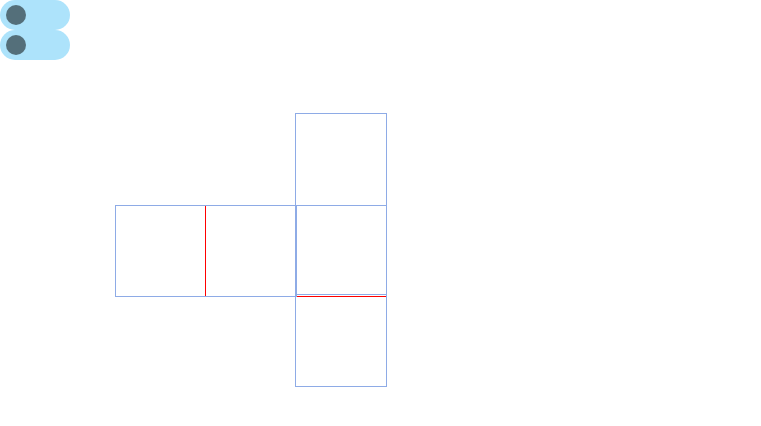
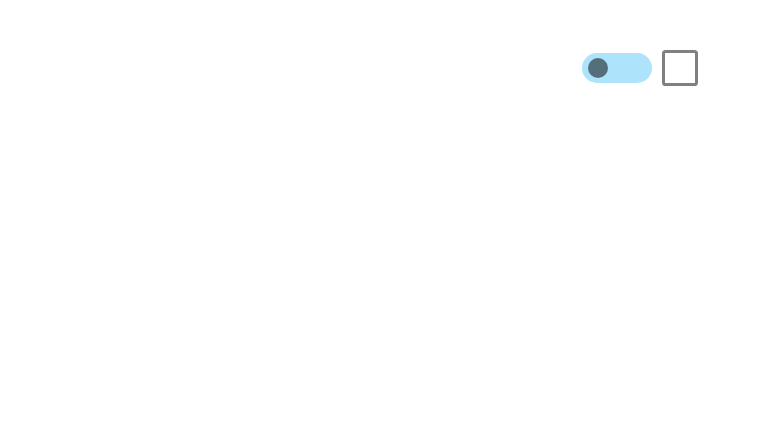
Before and after one commit to ArandaCampos/UI-react, a React (Create React App) app: page / in a window 1280 px wide. Shown: the top 426 px of the page, without its empty margins (0-761 px from the left). Built offline with nearby package versions, Linux system fonts and the light colour scheme.

Commit message:
add TickButton

```diff
--- a/src/App.css
+++ b/src/App.css
@@ -0,0 +1,6 @@
+.App{
+    display: flex;
+    justify-content: center;
+    align-items: center;
+    gap: 10px;
+}
--- a/src/App.js
+++ b/src/App.js
@@ -1,4 +1,4 @@
-import './App.css';
+import './App.css'
 import SlideButton from './components/buttons/check/slide-button/SlideButton';
 import TickButton from './components/buttons/check/tick-button/TickButton';
 
--- a/src/components/buttons/check/tick-button/TickButton.js
+++ b/src/components/buttons/check/tick-button/TickButton.js
@@ -1,101 +1,42 @@
 import React, { useState } from 'react'
-import styled from 'styled-components';
+import styled, { keyframes } from 'styled-components';
 
-const width = '100px'
-const height = '100px'
+const height = '30px'
 
-const Button = styled.div`
-    width: ${width};
-    height: ${height};
-    position: absolute;
-    top: 200px;
-    left: 200px;
-    cursor: pointer;
-;`
-
-const LineLeft = styled.canvas`
-    height: 90%;
-    border: calc(${width} / 100) solid red;
-    position: absolute;
-    left: calc(${width} * 0.05);
-    top: calc(${height} * 0.05);
-    transition:
-        width 200ms, height 200ms,
-        transform 200ms, background-color 200ms ;
-
-    &.on{
-        height: 85%;
-        border-color: #213866;
-        transform: translateX(calc(${width} * 0.92 / 2)) rotate(45deg);
-    }
-
-
-`;
-
-const Line2 = styled.canvas`
-    height: 90%;
-    border: calc(${width} / 100) solid #8EABE6;
-    position: absolute;
-    right: calc(${width} * 0.03);
-    top: calc(${width} * 0.05);
-    transition:
-        width 200ms, height 200ms,
-        transform 200ms, background-color 200ms ;
-
-    &.on{
-        height: 85%;
-        border-color: #213866;
-        transform: translateX(calc( -1 * ${width} * 0.92 / 2)) rotate(-45deg);
-   }
-`;
-
-const Line3 = styled.canvas`
-
-    height: 90%;
-    border: calc(${width} / 100) solid #8EABE6;
-    position: absolute;
-    transform: rotate(90deg) translateX(calc(${width} / 2)) translateY(calc(-1 * ${height} / 2));
-    top: 0px;
-    left: 0px;
-
-    &.on{
-        border: none;
+const turnOn = keyframes`
+    to{
+        border-radius: 0%;
+        width: calc(${height} / 2);
+        transform: rotate(45deg);
+        margin-left: calc(${height} * 0.45);
+        border-color: transparent green green transparent;
     }
 `;
 
-const Line4 = styled.canvas`
+const CheckBox = styled.canvas`
+    height: ${height};
+    width: ${height};
+    border-radius: 10%;
+    border: 3px solid gray;
 
-    height: 90%;
-    border: calc(${width} / 100) solid #8EABE6;
-    position: absolute;
-    transform: rotate(90deg) translateX(calc(-1 * ${width} / 2)) translateY(calc(-1 * ${height} / 2));
-    bottom: 0px;
-    left: 0px;
+    cursor: pointer;
 
     &.on{
-        border: none;
+        animation: ${turnOn} 0.5s forwards;
     }
 `;
 
 function TickButton() {
-  const [theme, setTheme] = useState('light');
   const [on, setOn] = useState('');
 
   function handle(){
-
-    theme === 'light' ? setTheme('dark') : setTheme('light');
     on === '' ? setOn('on') : setOn('');
 
   };
 
 
   return (
-    <Button >
-        <LineLeft />
-        <Line2 />
-        <Line3 />
-        <Line4 />
-    </ Button>
+    <CheckBox className={on} onClick={() => handle()}/>
   );
 }
 
--- a/src/index.css
+++ b/src/index.css
@@ -1,5 +1,5 @@
 body {
-  margin: 0;
+  margin: 50px;
   font-family: -apple-system, BlinkMacSystemFont, 'Segoe UI', 'Roboto', 'Oxygen',
     'Ubuntu', 'Cantarell', 'Fira Sans', 'Droid Sans', 'Helvetica Neue',
     sans-serif;
--- a/src/index.js
+++ b/src/index.js
@@ -8,6 +8,5 @@ const root = ReactDOM.createRoot(document.getElementById('root'));
 root.render(
   <React.StrictMode>
     <App />
-    <App />
   </React.StrictMode>
 );
```
